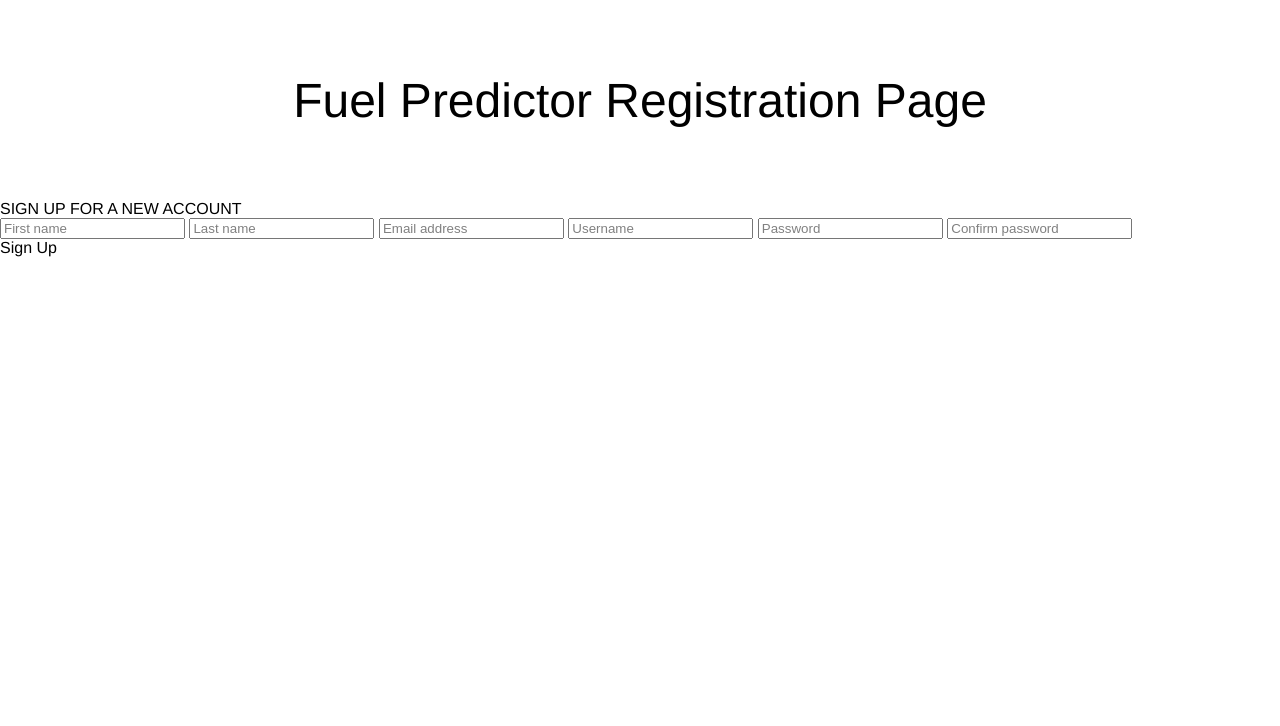
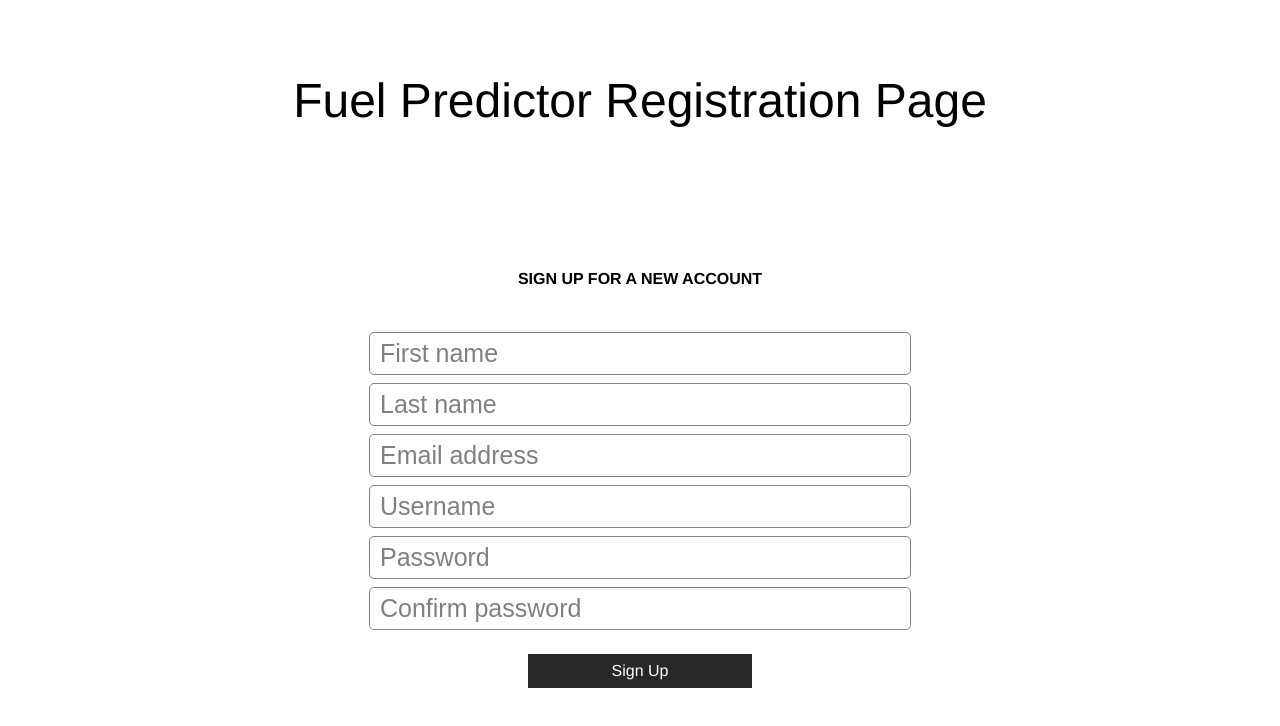
Before and after one commit to daogena/Fuel-Rate-Website, a plain HTML site: page register.html in a window 1280 px wide. Drawn offline with Linux system fonts and the light colour scheme.

Commit message:
register.css-update1

```diff
--- a/style/register.css
+++ b/style/register.css
@@ -1 +1,48 @@
 /* Style for registration page */
+.registration-container {
+    margin-top: 50px;
+    margin-right: 100px;
+    margin-left: 100px;
+    padding-top: 20px;
+    padding-bottom: 20px;
+    display: flex;
+    flex-direction: column;
+    justify-content: center;
+    align-items: center;
+    color: black;
+}
+
+.registration-title {
+    padding-bottom: 36px;
+    font-weight: bold;
+}
+
+.registration-container input {
+    margin-top: 8px;
+    padding: 6px 10px;
+    width: calc(50% - 20px);
+    font-size: 25px;
+    background-color: transparent;
+    border: 1px solid gray;
+    color: black;
+    border-radius: 5px;
+}
+
+::placeholder {
+    color: gray;
+}
+
+.registration-container input:focus {
+    outline: none;
+    transform: translate3d(0, -5, 0);
+    box-shadow: 0 2rem 5rem rgba(0, 0, 0, .3);
+    transition: all 0.1s ease;
+}
+
+#signup-button {
+    margin-top: 24px;
+    background-color: #272727;
+    cursor: pointer;
+    padding: 8px 84px;
+    color: white;
+}
```
